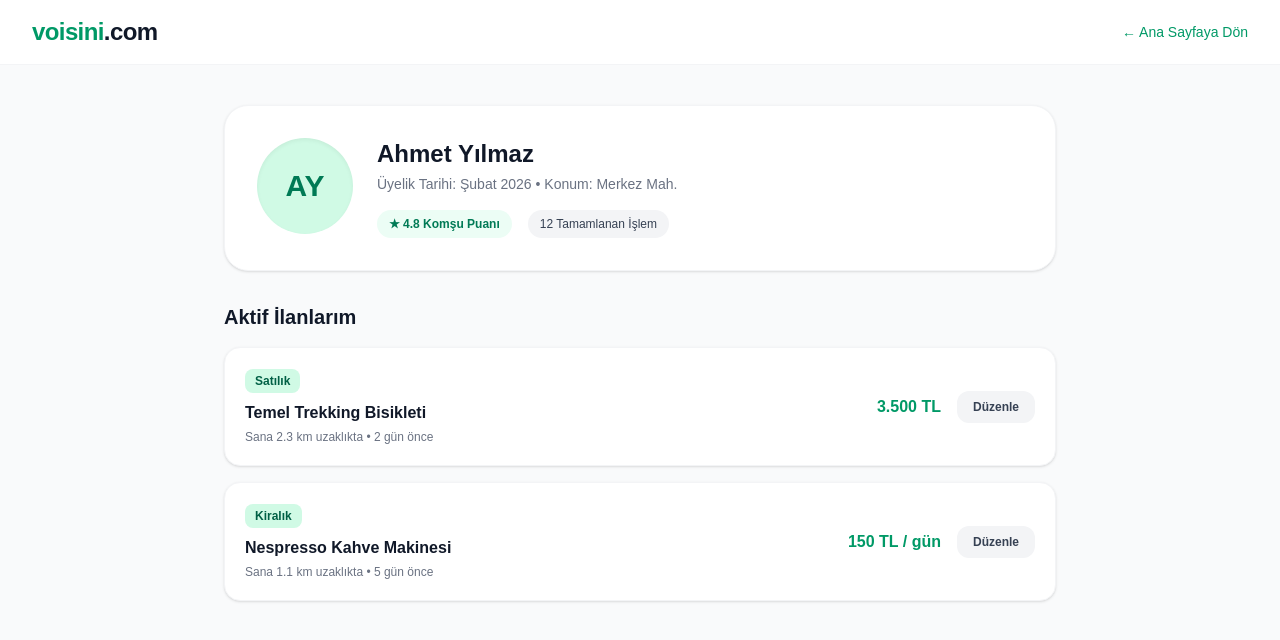
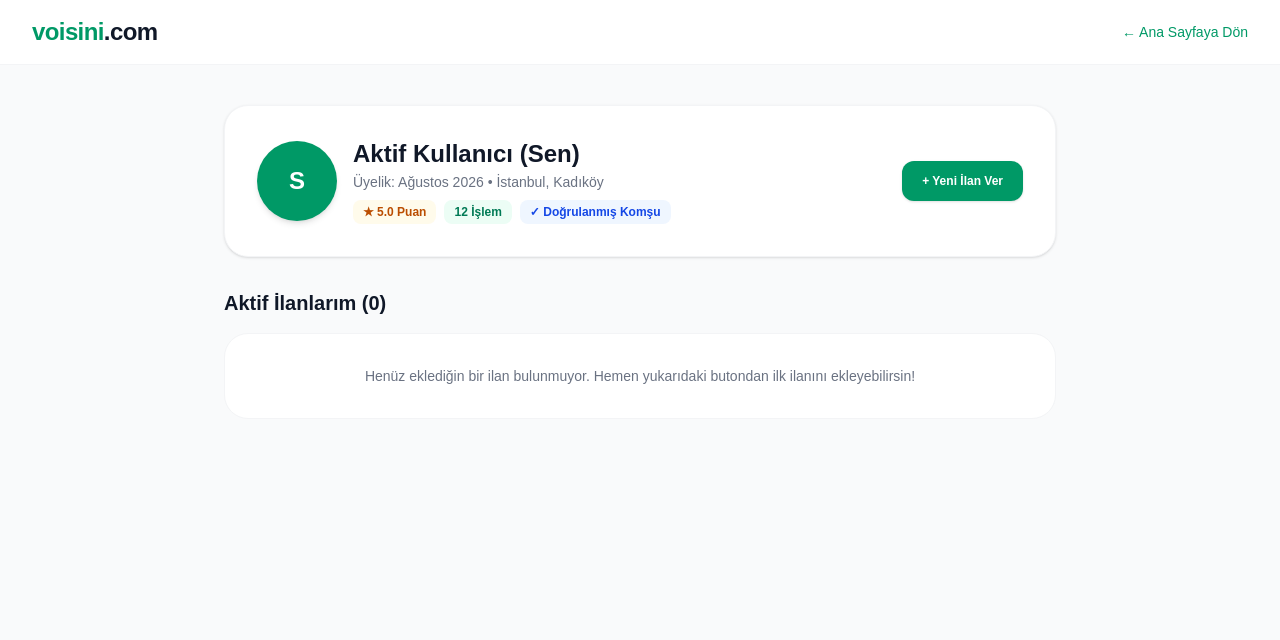
Before and after one commit to frttybg/voisini, a Next.js app: page /profil in a window 1280 px wide. Shown: the top 640 px of the page. Built offline with nearby package versions, Linux system fonts and the light colour scheme.

Commit message:
Profil yonetimi ve dil destegi altyapisi eklendi

```diff
--- a/app/components/LanguageSwitcher.tsx
+++ b/app/components/LanguageSwitcher.tsx
@@ -1,45 +1,54 @@
-'use type';
 'use client';
 
 import { useState } from 'react';
 
 export default function LanguageSwitcher() {
-  const [currentLang, setCurrentLang] = useState('tr');
+  const [isOpen, setIsOpen] = useState(false);
+  const [currentLang, setCurrentLang] = useState('TR');
 
   const languages = [
-    { code: 'tr', label: 'Türkçe' },
-    { code: 'en', label: 'English' },
-    { code: 'fr', label: 'Français' },
-    { code: 'de', label: 'Deutsch' },
-    { code: 'nl', label: 'Nederlands' },
-    { code: 'es', label: 'Español' },
-    { code: 'ar', label: 'العربية' },
+    { code: 'TR', name: 'Türkçe' },
+    { code: 'EN', name: 'English' },
+    { code: 'DE', name: 'Deutsch' },
+    { code: 'FR', name: 'Français' },
+    { code: 'ES', name: 'Español' },
+    { code: 'AR', name: 'العربية (RTL)' },
   ];
 
-  const handleLangChange = (e: React.ChangeEvent<HTMLSelectElement>) => {
-    const lang = e.target.value;
+  const handleSelect = (lang: string) => {
     setCurrentLang(lang);
-
-    // Arapça seçilirse sayfayı RTL (Sağdan sola) yap
-    if (lang === 'ar') {
+    setIsOpen(false);
+    // RTL desteği için Arapça seçilirse html dir özniteliğini değiştirebiliriz
+    if (lang === 'AR') {
       document.documentElement.dir = 'rtl';
     } else {
       document.documentElement.dir = 'ltr';
     }
+    alert(`Dil ${lang} olarak değiştirildi!`);
   };
 
   return (
-    <select
-      value={currentLang}
-      onChange={handleLangChange}
-      aria-label="Dil Seçimi / Select Language"
-      className="bg-gray-50 border border-gray-200 text-gray-700 text-xs font-semibold rounded-xl px-3 py-2 focus:outline-none focus:ring-2 focus:ring-emerald-600 cursor-pointer"
-    >
-      {languages.map((l) => (
-        <option key={l.code} value={l.code}>
-          {l.label}
-        </option>
-      ))}
-    </select>
+    <div className="relative">
+      <button
+        onClick={() => setIsOpen(!isOpen)}
+        className="flex items-center gap-1.5 text-xs font-semibold text-gray-700 bg-gray-100 px-3 py-2 rounded-xl hover:bg-gray-200 transition"
+      >
+        <span>🌐 {currentLang}</span>
+      </button>
+
+      {isOpen && (
+        <div className="absolute right-0 mt-2 w-40 bg-white border border-gray-100 rounded-2xl shadow-lg py-2 z-50">
+          {languages.map((l) => (
+            <button
+              key={l.code}
+              onClick={() => handleSelect(l.code)}
+              className="w-full text-left px-4 py-2 text-xs font-medium text-gray-700 hover:bg-emerald-50 hover:text-emerald-600 transition"
+            >
+              {l.name}
+            </button>
+          ))}
+        </div>
+      )}
+    </div>
   );
 }
--- a/app/profil/page.tsx
+++ b/app/profil/page.tsx
@@ -1,14 +1,24 @@
 'use client';
 
+import { useState, useEffect } from 'react';
+
 export default function ProfilPage() {
-  const userListings = [
-    { id: 1, title: 'Temel Trekking Bisikleti', type: 'Satılık', price: '3.500 TL', location: 'Sana 2.3 km uzaklıkta', date: '2 gün önce' },
-    { id: '2', title: 'Nespresso Kahve Makinesi', type: 'Kiralık', price: '150 TL / gün', location: 'Sana 1.1 km uzaklıkta', date: '5 gün önce' },
-  ];
+  const [userListings, setUserListings] = useState<any[]>([]);
+
+  useEffect(() => {
+    const saved = JSON.parse(localStorage.getItem('user_listings') || '[]');
+    setUserListings(saved);
+  }, []);
+
+  const handleDeleteListing = (id: number) => {
+    const updated = userListings.filter(item => item.id !== id);
+    setUserListings(updated);
+    localStorage.setItem('user_listings', JSON.stringify(updated));
+    alert('İlanınız silindi.');
+  };
 
   return (
     <div className="min-h-screen bg-gray-50 flex flex-col">
-      {/* Üst Navigasyon */}
       <header className="bg-white border-b border-gray-100 sticky top-0 z-50">
         <div className="max-w-7xl mx-auto px-4 sm:px-6 lg:px-8 h-16 flex items-center justify-between">
           <a href="/" className="text-2xl font-black text-emerald-600 tracking-tight">voisini<span className="text-gray-900">.com</span></a>
@@ -16,55 +26,57 @@ export default function ProfilPage() {
         </div>
       </header>
 
-      {/* Profil İçeriği */}
       <main className="max-w-4xl mx-auto w-full px-4 sm:px-6 lg:px-8 py-10 flex-grow">
-
-        {/* Kullanıcı Kartı */}
-        <div className="bg-white border border-gray-100 rounded-3xl p-6 sm:p-8 shadow-sm flex flex-col sm:flex-row items-center sm:items-start gap-6 mb-8">
-          <div className="w-24 h-24 bg-emerald-100 text-emerald-700 font-extrabold text-3xl rounded-full flex items-center justify-center shadow-inner">
-            AY
-          </div>
-          <div className="text-center sm:text-left flex-grow">
-            <h1 className="text-2xl font-bold text-gray-900">Ahmet Yılmaz</h1>
-            <p className="text-sm text-gray-500 mt-1">Üyelik Tarihi: Şubat 2026 • Konum: Merkez Mah.</p>
-            <div className="flex items-center justify-center sm:justify-start gap-4 mt-4">
-              <span className="bg-emerald-50 text-emerald-700 text-xs font-bold px-3 py-1.5 rounded-full">
-                ★ 4.8 Komşu Puanı
-              </span>
-              <span className="bg-gray-100 text-gray-700 text-xs font-medium px-3 py-1.5 rounded-full">
-                12 Tamamlanan İşlem
-              </span>
+        {/* Profil Kartı */}
+        <div className="bg-white border border-gray-100 rounded-3xl p-6 sm:p-8 shadow-sm mb-8 flex flex-col sm:flex-row items-center justify-between gap-6">
+          <div className="flex items-center gap-4">
+            <div className="w-20 h-20 rounded-full bg-emerald-600 text-white font-black text-2xl flex items-center justify-center shadow-md">
+              S
+            </div>
+            <div>
+              <h1 className="text-2xl font-extrabold text-gray-900">Aktif Kullanıcı (Sen)</h1>
+              <p className="text-sm text-gray-500 mt-0.5">Üyelik: Ağustos 2026 • İstanbul, Kadıköy</p>
+              <div className="flex items-center gap-2 mt-2">
+                <span className="bg-amber-50 text-amber-700 text-xs font-bold px-2.5 py-1 rounded-lg">★ 5.0 Puan</span>
+                <span className="bg-emerald-50 text-emerald-700 text-xs font-bold px-2.5 py-1 rounded-lg">12 İşlem</span>
+                <span className="bg-blue-50 text-blue-700 text-xs font-bold px-2.5 py-1 rounded-lg">✓ Doğrulanmış Komşu</span>
+              </div>
             </div>
           </div>
+
+          <a href="/ilan-ekle" className="bg-emerald-600 text-white font-semibold text-xs px-5 py-3 rounded-xl hover:bg-emerald-700 transition shadow-sm">
+            + Yeni İlan Ver
+          </a>
         </div>
 
         {/* Kullanıcının İlanları */}
         <div>
-          <h2 className="text-xl font-bold text-gray-900 mb-4">Aktif İlanlarım</h2>
-          <div className="space-y-4">
-            {userListings.map((listing) => (
-              <div key={listing.id} className="bg-white border border-gray-100 rounded-2xl p-5 shadow-sm flex flex-col sm:flex-row justify-between items-start sm:items-center gap-4">
-                <div>
-                  <span className="text-xs font-semibold bg-emerald-100 text-emerald-800 px-2.5 py-1 rounded-lg inline-block mb-2">
-                    {listing.type}
-                  </span>
-                  <h3 className="font-bold text-gray-900 text-base">{listing.title}</h3>
-                  <p className="text-xs text-gray-500 mt-1">{listing.location} • {listing.date}</p>
-                </div>
-                <div className="flex items-center gap-4 w-full sm:w-auto justify-between sm:justify-end">
-                  <span className="font-bold text-emerald-600 text-base">{listing.price}</span>
+          <h2 className="text-xl font-bold text-gray-900 mb-4">Aktif İlanlarım ({userListings.length})</h2>
+
+          {userListings.length === 0 ? (
+            <div className="bg-white border border-gray-100 rounded-3xl p-8 text-center text-gray-500 text-sm">
+              Henüz eklediğin bir ilan bulunmuyor. Hemen yukarıdaki butondan ilk ilanını ekleyebilirsin!
+            </div>
+          ) : (
+            <div className="grid grid-cols-1 sm:grid-cols-2 gap-4">
+              {userListings.map((item) => (
+                <div key={item.id} className="bg-white border border-gray-100 rounded-2xl p-4 shadow-sm flex items-center justify-between">
+                  <div>
+                    <span className="text-[10px] font-bold text-emerald-600 bg-emerald-50 px-2 py-0.5 rounded">{item.typeLabel}</span>
+                    <h3 className="font-bold text-gray-900 text-sm mt-1">{item.title}</h3>
+                    <p className="text-xs font-extrabold text-emerald-600 mt-0.5">{item.price}</p>
+                  </div>
                   <button
-                    onClick={() => alert('İlan düzenleme simülasyonu')}
-                    className="bg-gray-100 text-gray-700 text-xs font-semibold px-4 py-2 rounded-xl hover:bg-gray-200 transition"
+                    onClick={() => handleDeleteListing(item.id)}
+                    className="bg-red-50 text-red-600 text-xs font-semibold px-3 py-2 rounded-xl hover:bg-red-100 transition"
                   >
-                    Düzenle
+                    Sil
                   </button>
                 </div>
-              </div>
-            ))}
-          </div>
+              ))}
+            </div>
+          )}
         </div>
-
       </main>
     </div>
   );
```
